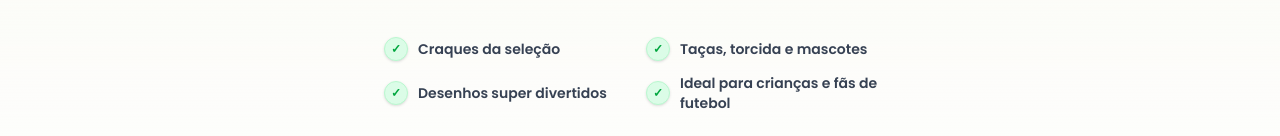
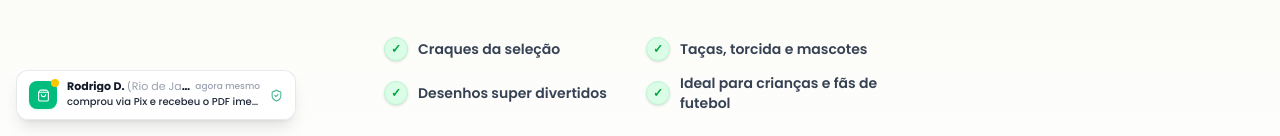
Before and after one commit to jefersonfbass/copa, a React (Vite) app: page / in a window 1280 px wide. Shown: the part 664-800 px from the top of the page. Built offline with nearby package versions, Linux system fonts and the light colour scheme.

Commit message:
feat: add social proof purchase notifications
Introduced a real-time purchase notification component to boost conversion and updated the call-to-action button animation for higher visibility.

```diff
--- a/src/App.tsx
+++ b/src/App.tsx
@@ -22,6 +22,7 @@ import {
 
 import CheckoutModal from "./components/CheckoutModal";
 import PageLightbox from "./components/PageLightbox";
+import PurchaseNotifications from "./components/PurchaseNotifications";
 import { Benefit, ColoringPage } from "./types";
 
 // Import generated images
@@ -770,7 +771,7 @@ export default function App() {
                   setIsCheckoutOpen(true);
                 }
               }}
-              className="w-full bg-yellow-400 hover:bg-yellow-300 text-gray-950 font-display font-black text-sm tracking-wider py-4 rounded-2xl uppercase transition shadow-lg shadow-yellow-400/10 cursor-pointer flex items-center justify-center gap-2 active:scale-95 duration-200 animate-btn-pulse text-center"
+              className="w-full bg-yellow-400 hover:bg-yellow-300 text-gray-950 font-display font-black text-sm tracking-wider py-4 rounded-2xl uppercase transition shadow-lg shadow-yellow-400/10 cursor-pointer flex items-center justify-center gap-2 active:scale-95 duration-200 animate-btn-pulse-strong text-center"
             >
               <span>QUERO ACESSAR AGORA</span>
               <ArrowRight size={16} />
@@ -813,36 +814,35 @@ export default function App() {
             </h3>
           </div>
 
-          {/* Testimonial Cards Grid (4 columns/cards) */}
-          <div className="grid grid-cols-1 md:grid-cols-2 lg:grid-cols-4 gap-4">
-            {TESTIMONIALS.map((t) => (
-              <div
-                key={t.id}
-                className="bg-gray-50/80 hover:bg-white rounded-2xl p-5 border border-gray-100 shadow-sm hover:shadow-md transition-all duration-300 flex flex-col justify-between relative transform hover:-translate-y-1"
-              >
-                {/* Elegant gold stars list */}
-                <div className="space-y-3">
-                  <div className="flex text-yellow-500 gap-0.5">
-                    {Array.from({ length: t.stars }).map((_, idx) => (
-                      <Star key={idx} size={15} fill="currentColor" className="stroke-[1.5]" />
-                    ))}
-                  </div>
-                  <p className="text-xs text-gray-700 font-medium leading-relaxed italic">
-                    "{t.comment}"
-                  </p>
-                </div>
-
-                <div className="flex items-center gap-2.5 pt-4 mt-4 border-t border-gray-100">
-                  <div className="h-9 w-9 rounded-full bg-gradient-to-tr from-green-600 to-emerald-500 text-xs text-white font-black flex items-center justify-center font-display shadow-inner uppercase">
-                    {t.avatarText}
-                  </div>
-                  <div>
-                    <h5 className="text-xs font-black text-gray-900 leading-none">{t.name}</h5>
-                    <span className="text-[10px] text-gray-400 font-bold">{t.role}</span>
-                  </div>
-                </div>
-              </div>
-            ))}
+          {/* Testimonial Prints Grid (3 columns) */}
+          <div className="grid grid-cols-1 md:grid-cols-3 gap-6 max-w-4xl mx-auto">
+            <div className="bg-white rounded-2xl p-2.5 border border-gray-150 shadow-md hover:shadow-xl hover:-translate-y-1 transition-all duration-300">
+              <img
+                src="https://i.ibb.co/yn2MKdL9/IMG-0856.jpg"
+                alt="Depoimento de Cliente"
+                className="w-full h-auto rounded-xl object-contain object-center"
+                referrerPolicy="no-referrer"
+                loading="lazy"
+              />
+            </div>
+            <div className="bg-white rounded-2xl p-2.5 border border-gray-150 shadow-md hover:shadow-xl hover:-translate-y-1 transition-all duration-300">
+              <img
+                src="https://i.ibb.co/Q3HqCVLH/IMG-0855.jpg"
+                alt="Depoimento Real do Whatsapp"
+                className="w-full h-auto rounded-xl object-contain object-center"
+                referrerPolicy="no-referrer"
+                loading="lazy"
+              />
+            </div>
+            <div className="bg-white rounded-2xl p-2.5 border border-gray-150 shadow-md hover:shadow-xl hover:-translate-y-1 transition-all duration-300">
+              <img
+                src="https://i.ibb.co/BHjTjVTz/IMG-0854.jpg"
+                alt="Feedback Positivo"
+                className="w-full h-auto rounded-xl object-contain object-center"
+                referrerPolicy="no-referrer"
+                loading="lazy"
+              />
+            </div>
           </div>
 
         </div>
@@ -957,6 +957,9 @@ export default function App() {
         onClose={() => setIsCheckoutOpen(false)}
       />
 
+      {/* Social proof purchase notifications */}
+      <PurchaseNotifications />
+
     </div>
   );
 }
--- /dev/null
+++ b/src/components/PurchaseNotifications.tsx
@@ -0,0 +1,132 @@
+import { useState, useEffect } from "react";
+import { motion, AnimatePresence } from "motion/react";
+import { Check, ShieldCheck, ShoppingBag } from "lucide-react";
+
+// Realistic buyer data for Brazilian e-commerce market
+const FIRST_NAMES = [
+  "Mariana", "Rodrigo", "Marcio", "Patrícia", "Ana Carolina", "Fabiana", "Thiago",
+  "Amanda", "Gustavo", "Larissa", "Camila", "Bruno", "Renata", "Rafael", "Débora",
+  "Luiz", "Bianca", "Carlos", "Letícia", "Felipe", "Vanessa", "Daniel", "Priscila",
+  "Gabriel", "Aline", "Lucas", "Sônia", "Matheus", "Eduarda", "Ricardo", "Juliana"
+];
+
+const LAST_INITIALS = ["S.", "M.", "O.", "F.", "R.", "A.", "G.", "C.", "B.", "L.", "P.", "T.", "V.", "N.", "D.", "J.", "E."];
+
+const CITIES = [
+  "São Paulo - SP", "Rio de Janeiro - RJ", "Belo Horizonte - MG", "Curitiba - PR",
+  "Porto Alegre - RS", "Salvador - BA", "Recife - PE", "Fortaleza - CE", "Brasília - DF",
+  "Goiânia - GO", "Campinas - SP", "Manaus - AM", "Florianópolis - SC", "Vitória - ES",
+  "Belém - PA", "Niterói - RJ", "Sorocaba - SP", "Uberlândia - MG", "Londrina - PR",
+  "Joinville - SC", "Duque de Caxias - RJ", "Ribeirão Preto - SP", "Natal - RN"
+];
+
+const ACTIONS = [
+  "acabou de garantir o Livro de Colorir da Copa! ⚽️",
+  "garantiu as 120+ páginas do livro de colorir! 🇧🇷🎨",
+  "comprou via Pix e recebeu o PDF imediatamente! 🚀",
+  "aproveitou a oferta e garantiu o acesso vitalício! 🏆",
+  "garantiu o kit completo + bônus exclusivos! 🎁",
+  "acabou de adquirir o Super Kit da Copa! 🌟"
+];
+
+interface NotificationState {
+  id: number;
+  name: string;
+  city: string;
+  action: string;
+  timeAgo: string;
+}
+
+export default function PurchaseNotifications() {
+  const [notification, setNotification] = useState<NotificationState | null>(null);
+
+  useEffect(() => {
+    // Generate a random purchase notification
+    const generateNotification = () => {
+      const id = Date.now();
+      const name = FIRST_NAMES[Math.floor(Math.random() * FIRST_NAMES.length)] + " " + LAST_INITIALS[Math.floor(Math.random() * LAST_INITIALS.length)];
+      const city = CITIES[Math.floor(Math.random() * CITIES.length)];
+      const action = ACTIONS[Math.floor(Math.random() * ACTIONS.length)];
+
+      const minutes = Math.floor(Math.random() * 4) + 1;
+      const timeAgo = Math.random() > 0.6 ? `há ${minutes} min` : "agora mesmo";
+
+      return { id, name, city, action, timeAgo };
+    };
+
+    // Cycle timing
+    let timeoutId: NodeJS.Timeout;
+    let intervalId: NodeJS.Timeout;
+
+    const runCycle = () => {
+      // 1. Show a notification
+      setNotification(generateNotification());
+
+      // 2. Hide it after 6 seconds
+      timeoutId = setTimeout(() => {
+        setNotification(null);
+      }, 5500);
+    };
+
+    // Initial wait to show the first alert (e.g., 4 seconds after page load)
+    const initialTimeoutId = setTimeout(() => {
+      runCycle();
+
+      // Keep triggering every 16 seconds (display 5.5s + internal pause 10.5s)
+      intervalId = setInterval(runCycle, 16000);
+    }, 4000);
+
+    return () => {
+      clearTimeout(initialTimeoutId);
+      clearTimeout(timeoutId);
+      clearInterval(intervalId);
+    };
+  }, []);
+
+  return (
+    <div className="fixed bottom-4 left-4 right-4 sm:right-auto sm:max-w-[300px] z-50 pointer-events-none">
+      <AnimatePresence>
+        {notification && (
+          <motion.div
+            key={notification.id}
+            initial={{ opacity: 0, y: 30, scale: 0.95 }}
+            animate={{ opacity: 1, y: 0, scale: 1 }}
+            exit={{ opacity: 0, y: 15, scale: 0.95 }}
+            transition={{ type: "spring", stiffness: 350, damping: 28 }}
+            className="pointer-events-auto bg-white/95 backdrop-blur-sm border border-gray-200/90 shadow-lg rounded-xl p-2.5 px-3 flex gap-2.5 items-center max-w-[92%] sm:max-w-[280px] mx-auto sm:mx-0 select-none overflow-hidden duration-300 hover:shadow-green-500/5 hover:border-green-300"
+          >
+            {/* Left side compact active green badge */}
+            <div className="relative shrink-0 flex items-center justify-center w-7 h-7 rounded-lg bg-emerald-500 text-white shadow-sm shadow-emerald-500/10">
+              <ShoppingBag size={13} className="animate-wiggle" />
+              <span className="absolute -top-0.5 -right-0.5 flex h-2 w-2">
+                <span className="animate-ping absolute inline-flex h-full w-full rounded-full bg-yellow-400 opacity-75"></span>
+                <span className="relative inline-flex rounded-full h-2 w-2 bg-yellow-400"></span>
+              </span>
+            </div>
+
+            {/* Notification content body */}
+            <div className="flex-1 min-w-0">
+              <div className="flex items-center justify-between gap-1">
+                <p className="text-[11px] font-sans text-gray-900 font-bold truncate leading-none">
+                  {notification.name} <span className="text-gray-400 font-normal">({notification.city})</span>
+                </p>
+                <span className="text-[9px] text-gray-400 whitespace-nowrap font-medium shrink-0 leading-none">
+                  {notification.timeAgo}
+                </span>
+              </div>
+
+              <p className="text-[10px] text-gray-650 font-medium leading-tight mt-1 truncate">
+                {notification.action}
+              </p>
+            </div>
+
+            {/* Minimal safe badge */}
+            <div className="shrink-0 text-emerald-600/70">
+              <ShieldCheck size={13} title="Compra 100% Segura" />
+            </div>
+          </motion.div>
+        )}
+      </AnimatePresence>
+    </div>
+  );
+}
--- a/src/index.css
+++ b/src/index.css
@@ -65,6 +65,21 @@ html, body, button, input, select, textarea {
   animation: button-scale-pulse 2s ease-in-out infinite;
 }
 
+@keyframes button-scale-pulse-strong {
+  0%, 100% {
+    transform: scale(1);
+    filter: brightness(1) drop-shadow(0 4px 6px rgba(0, 0, 0, 0.15));
+  }
+  50% {
+    transform: scale(1.08);
+    filter: brightness(1.1) drop-shadow(0 12px 20px rgba(234, 179, 8, 0.4));
+  }
+}
+
+.animate-btn-pulse-strong {
+  animation: button-scale-pulse-strong 1.4s cubic-bezier(0.25, 0.8, 0.25, 1) infinite;
+}
+
 @keyframes marquee {
   0% {
     transform: translateX(0%);
```
